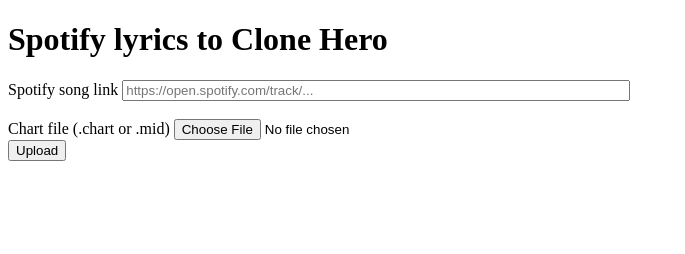
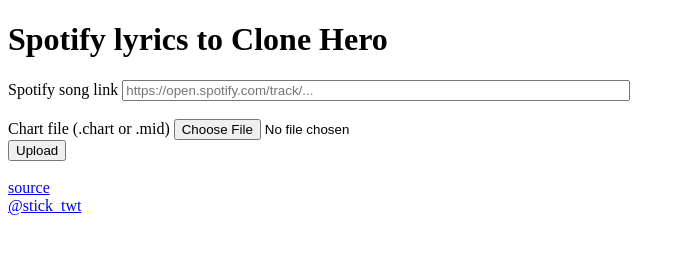
Before and after one commit to sticks-stuff/spotify-to-clone-hero, a website: page index.html in a window 1280 px wide. Shown: the whole page, without its empty margins (0-685 px from the left). Drawn offline with Linux system fonts and the light colour scheme.

Commit message:
add credit to myself and gh link

```diff
--- a/index.html
+++ b/index.html
@@ -15,6 +15,10 @@
       <br>
       <input type="submit" value="Upload" />
     </form>
+    <br>
+    <a href="https://github.com/sticks-stuff/spotify-to-clone-hero">source</a>
+    <br>
+    <a href="https://twitter.com/stick_twt">@stick_twt</a>
     <!-- Cloudflare Web Analytics --><script defer src='https://static.cloudflareinsights.com/beacon.min.js' data-cf-beacon='{"token": "9dacf0f1f7804e2e99329f06e9d4ef5a"}'></script><!-- End Cloudflare Web Analytics -->
   </body>
 </html>
```
